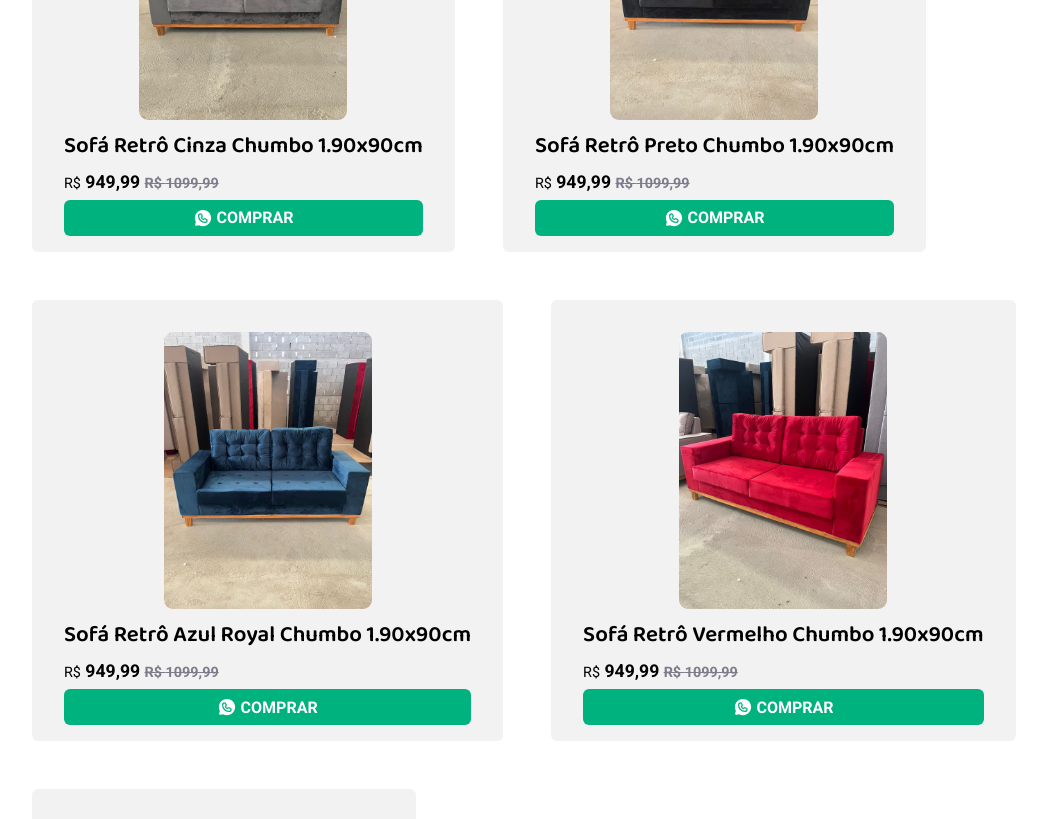
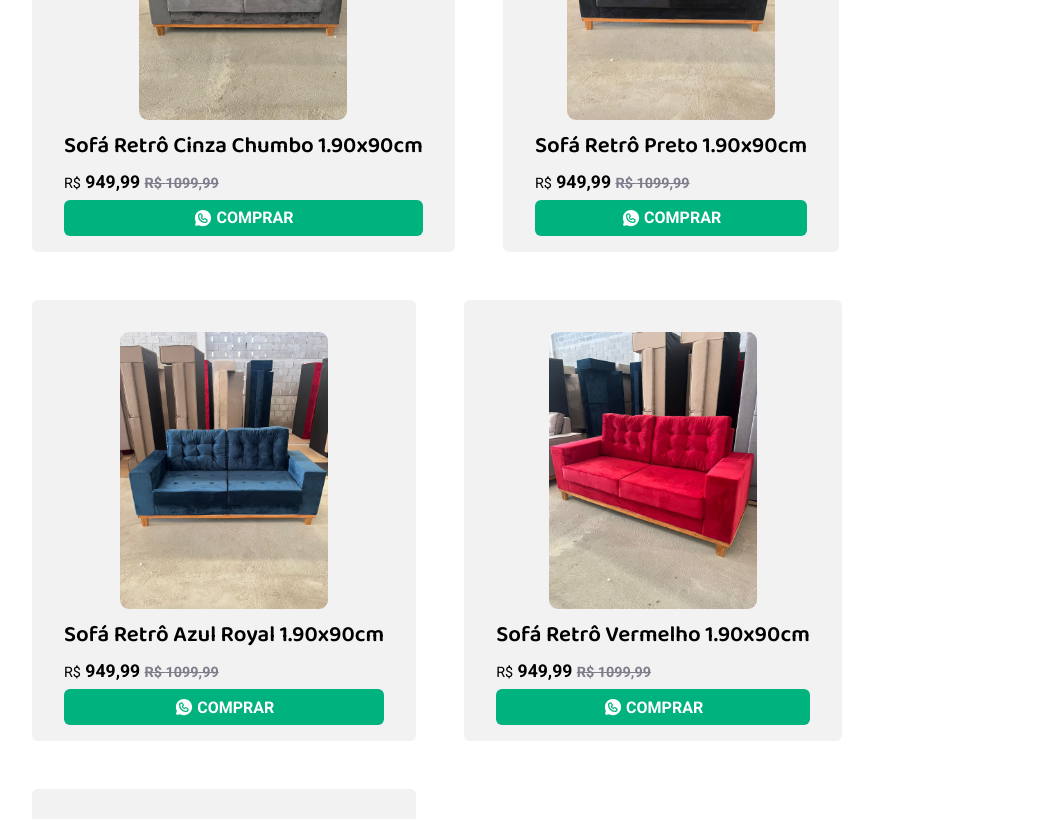
Before and after one commit to felipenobrg/renovecasajp, a React (Vite) app: page /sofaretro in a window 1280 px wide. Shown: the part 500-1319 px from the top of the page, without its empty margins (0-1047 px from the left). Built offline with nearby package versions, Linux system fonts and the light colour scheme; the HTML template or start-up script is replaced by a standard one.

Commit message:
fixinf title error

```diff
--- a/src/pages/Sofa-retro/index.tsx
+++ b/src/pages/Sofa-retro/index.tsx
@@ -16,9 +16,9 @@ export function SofaRetro() {
       <SectionLink />
 
       <ProductCard imgSrc={SofaRetroCinza} title="Sofá Retrô Cinza Chumbo 1.90x90cm" price="949,99" oldPrice="1099,99" />
-      <ProductCard imgSrc={SofaRetroPreto} title="Sofá Retrô Preto Chumbo 1.90x90cm" price="949,99" oldPrice="1099,99" />
-      <ProductCard imgSrc={SofaRetroAzul} title="Sofá Retrô Azul Royal Chumbo 1.90x90cm" price="949,99" oldPrice="1099,99" />
-      <ProductCard imgSrc={SofaRetroVermelho} title="Sofá Retrô Vermelho Chumbo 1.90x90cm" price="949,99" oldPrice="1099,99" />
+      <ProductCard imgSrc={SofaRetroPreto} title="Sofá Retrô Preto 1.90x90cm" price="949,99" oldPrice="1099,99" />
+      <ProductCard imgSrc={SofaRetroAzul} title="Sofá Retrô Azul Royal 1.90x90cm" price="949,99" oldPrice="1099,99" />
+      <ProductCard imgSrc={SofaRetroVermelho} title="Sofá Retrô Vermelho 1.90x90cm" price="949,99" oldPrice="1099,99" />
       <ProductCard imgSrc={SofaRetroTerraCota} title="Sofá Retrô Terra Cota 1.90x90cm" price="1049,99" oldPrice="1199,99" />
 
     </>
```
